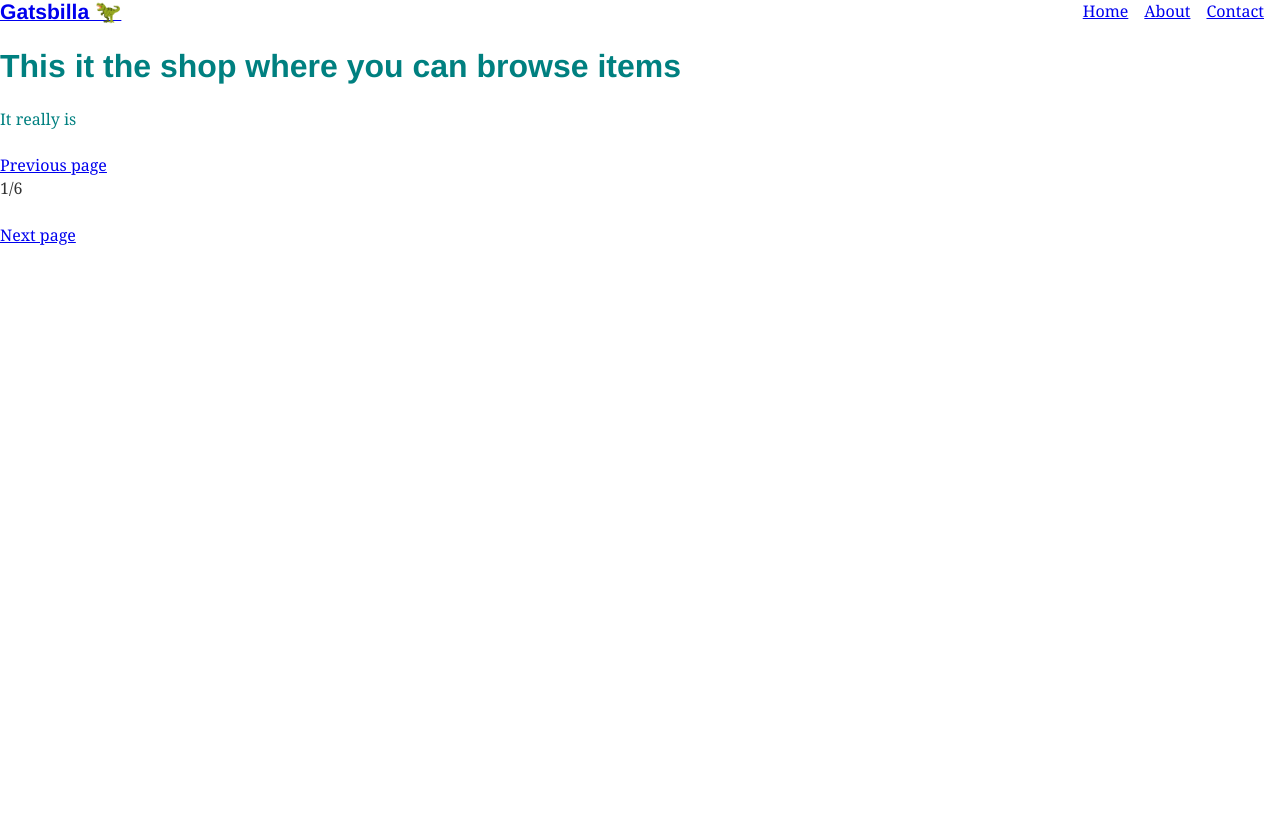
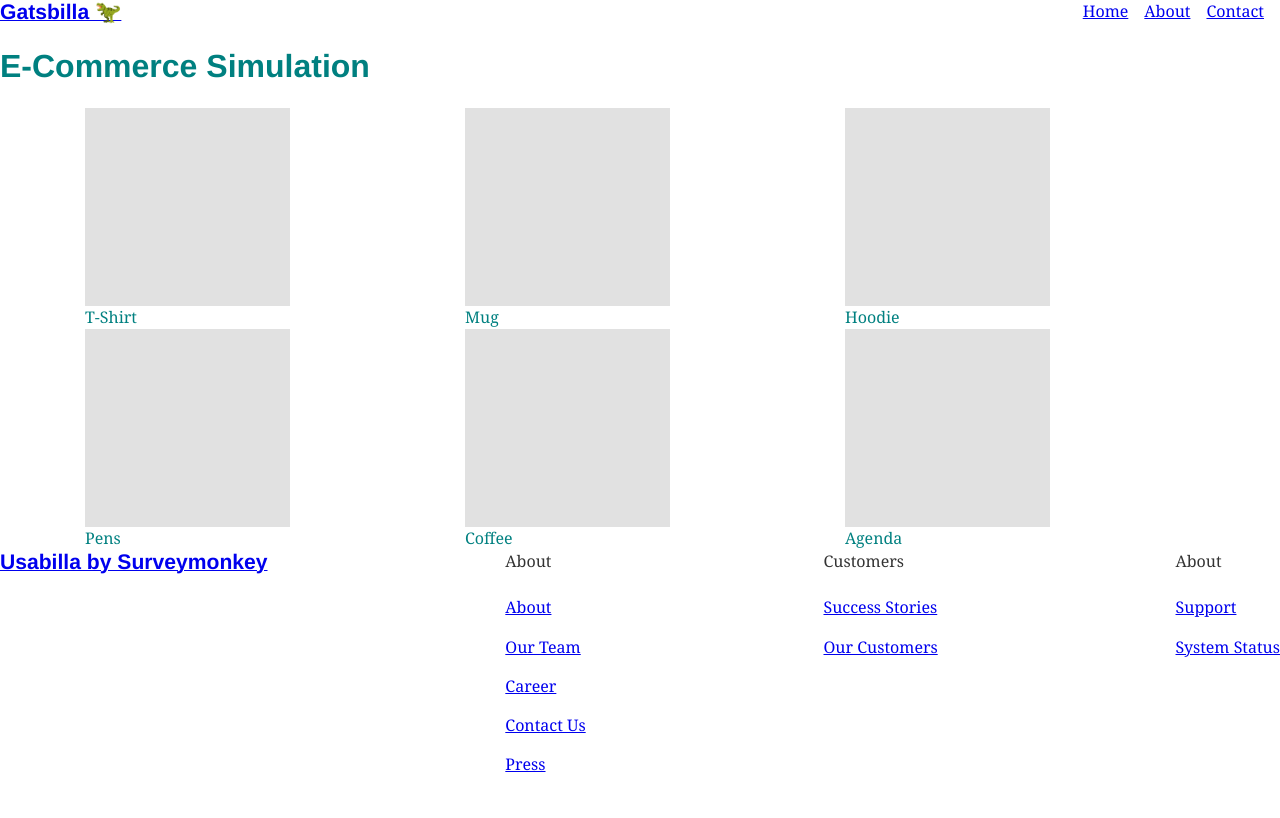
Before and after one commit to dan11218/gatsby-e-commerce-demo, a Gatsby site in the folder usabilla-gatsby/: page /ecommerce/shop in a window 1280 px wide. Built offline with nearby package versions, Linux system fonts and the light colour scheme; Gatsby itself is replaced by a stand-in of ours.

Commit message:
creates product card component

```diff
--- a/usabilla-gatsby/src/components/container.module.scss
+++ b/usabilla-gatsby/src/components/container.module.scss
@@ -1,4 +1,4 @@
 .container{
     margin: 3rem auto;
-    max-widht: 600px;
+    max-width: 600px;
 }
--- a/usabilla-gatsby/src/components/header.js
+++ b/usabilla-gatsby/src/components/header.js
@@ -1,4 +1,3 @@
 import React from "react"
-import 'bootstrap/dist/css/bootstrap-grid.min.css'
 
 export default props => <h1 className={props.class} >{props.headerText}</h1>
--- /dev/null
+++ b/usabilla-gatsby/src/components/layoutProduct.js
@@ -0,0 +1,15 @@
+import React, {Component} from 'react';
+import NavBar from './navbar';
+import Footer from './footer';
+import 'bootstrap/dist/css/bootstrap-grid.min.css';
+
+
+export default (props) => {
+    return(
+        <div>
+            <NavBar />
+            {props.children}
+            <Footer />
+        </div>
+    )
+}
--- /dev/null
+++ b/usabilla-gatsby/src/components/productCard.js
@@ -0,0 +1,8 @@
+import React, {Fragment, Component} from 'react';
+import productCard from './productCard.module.scss';
+
+export default (props) => {
+    return(
+        <div className={productCard.card} className='col-xs-12 col-sm-6 col-md-4'><div className={productCard.image} ></div>{props.name}</div>
+    )
+}
--- /dev/null
+++ b/usabilla-gatsby/src/components/productCard.module.scss
@@ -0,0 +1,12 @@
+.card {
+    border-color: black;
+    width: 200px;
+    margin: auto;
+    text-align: center;
+}
+
+.image {
+    width: 205px;
+    height: 198px;
+    background-color: #e1e1e1;
+}
--- a/usabilla-gatsby/src/pages/ecommerce/shop.js
+++ b/usabilla-gatsby/src/pages/ecommerce/shop.js
@@ -3,14 +3,39 @@ import {css} from "@emotion/core"
 import {Link, graphql} from "gatsby"
 import {rhythm} from "../../utils/typography"
 import Header from "../../components/header"
-import Layout from "../../components/layout"
+import Layout from "../../components/layoutProduct"
+import Product from "../../components/productCard"
 
 export default () => (
     <Layout footerSize='small' footerNextPage='/ecommerce/product' footerPrevPage='/' footerPageNumber='1'>
         <div style={{color: `teal`}}>
-            <Header headerText="This it the shop where you can browse items"/>
+            <Header headerText="E-Commerce Simulation"/>
+            <div className='container'>
+                <div className='row'>
+                    <Product name={"T-Shirt"} />
+                    <Product name={"Mug"} />
+                    <Product name={"Hoodie"} />
+                    <Product name={"Pens"} />
+                    <Product name={"Coffee"} />
+                    <Product name={"Agenda"} />
 
-            <p>It really is</p>
+                </div>
+            </div>
         </div>
     </Layout>
-)
+);
+
+const styles = {
+    productCard: {
+        borderStyle: 'solid',
+        borderColor: 'black',
+        width: '200px',
+        margin: 'auto',
+        textAlign: 'center'
+    },
+    productImage: {
+        width: '205px',
+        height: '198px',
+        backgroundColor: '#e1e1e1',
+      },
+}
```
